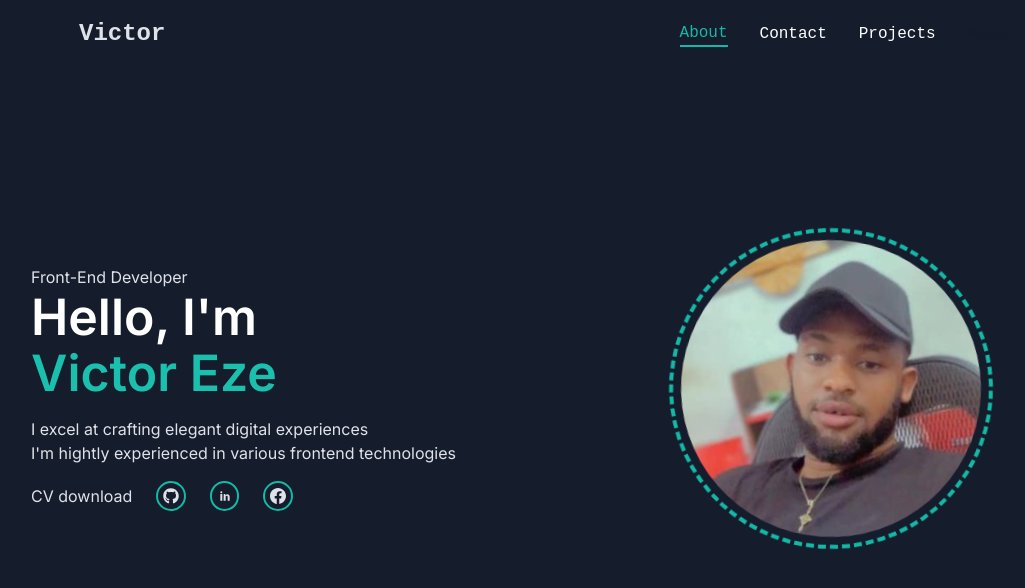
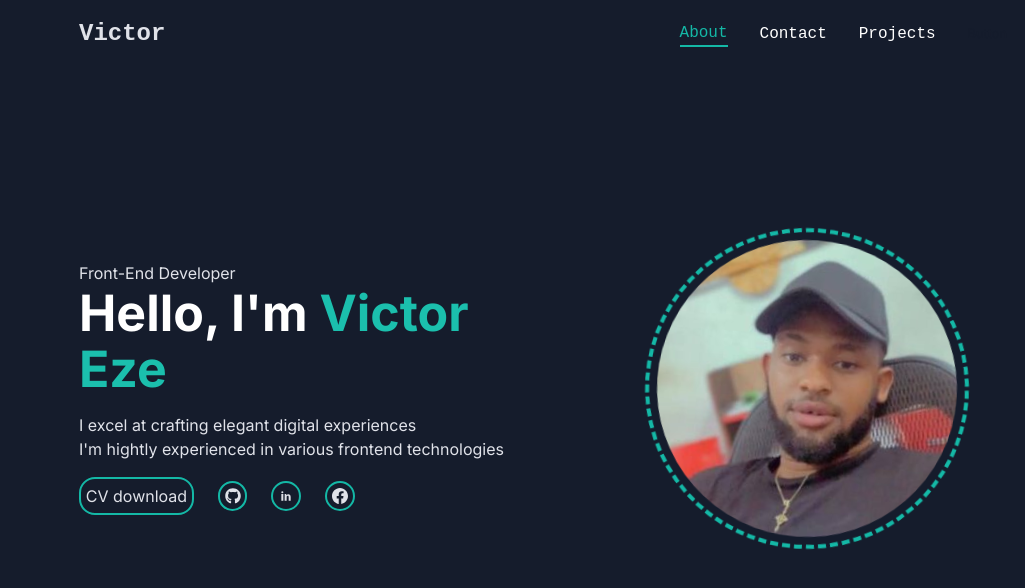
Before and after one commit to VictorKingsHub/victor_portfolio, a Next.js app: page / in a window 1280 px wide. Shown: the top 588 px of the page, without its empty margins (81-1106 px from the left). Built offline with nearby package versions, Linux system fonts and the light colour scheme.

Commit message:
working on hero

```diff
--- a/ui/about/hero/Hero.module.css
+++ b/ui/about/hero/Hero.module.css
@@ -4,7 +4,7 @@
     justify-content: space-evenly;
     align-items: center;
     max-width: 100%;
-    padding: 1rem 7rem;
+    padding: 1rem 10rem;
     height: 80vh;
     gap: 30px;
     box-sizing: border-box;
@@ -18,20 +18,29 @@
 
     }
 }
-.prof{
+
+.prof {
+
     @media (max-width: 767px) {
         font-size: 0.7rem;
 
     }
 }
+.namebody{
+    /* border: 2px solid red; */
+    align-self: flex-start;
+
+}
+
 .left {
     width: 50%;
     display: flex;
     flex-direction: column;
-    justify-content: space-between;
+    justify-content: left;
     gap: 1rem;
     align-items: start;
     margin: 0 auto;
+    text-align: left;
 
     @media (max-width: 767px) {
         width: 85%;
@@ -47,7 +56,6 @@
     display: flex;
     justify-content: center;
     align-items: center;
-    text-align: center;
     margin: 0 auto;
 
     @media (max-width: 767px) {
@@ -87,23 +95,29 @@
 
 .name {
     font-size: 50px;
-    font-weight: 600;
+    font-weight: 700;
     line-height: 3.5rem;
     color: var(--text);
-    text-align: left;
 
     @media (max-width: 767px) {
         font-size: 40px;
         line-height: 3rem;
         font-weight: 500;
+        text-align: left;
+
 
     }
 }
 
+
 .nameEnd {
     color: var(--teal-5);
     animation: nameColor 20s linear infinite;
+
+    @media (max-width: 767px) {
         display: block;
+
+    }
 }
 
 @keyframes nameColor {
@@ -168,7 +182,12 @@
     border-radius: 1rem;
     padding: .3rem;
 }
-.but{
+
+.but {
+    padding: .3rem;
+    border-radius: 1rem;
+    border: 2px solid var(--teal-5);
+
     @media (max-width: 767px) {
         font-size: 0.7rem;
         border: 2px solid var(--teal-5);
--- a/ui/about/hero/Hero.tsx
+++ b/ui/about/hero/Hero.tsx
@@ -2,16 +2,15 @@ import Image from 'next/image'
 import React from 'react'
 import styles from "./Hero.module.css"
 import Link from 'next/link'
-import { FaGithub, FaLinkedin } from 'react-icons/fa'
+import { FaGithub } from 'react-icons/fa'
 import { TiSocialLinkedin } from 'react-icons/ti'
-import { IoLogoFacebook } from 'react-icons/io'
 import { BsFacebook } from 'react-icons/bs'
 
 const HeroSection = () => {
     return (
         <div className={styles.container}>
             <div className={styles.left} >
-                <div className='text-left'>
+                <div className={styles.namebody}>
                     <p className={styles.prof}>Front-End Developer</p>
                     <h1 className={styles.name}>Hello, I&apos;m  <span className={styles.nameEnd}>Victor Eze</span></h1>
                 </div>
```
Lines whose indentation alone changed are shown as unchanged.
